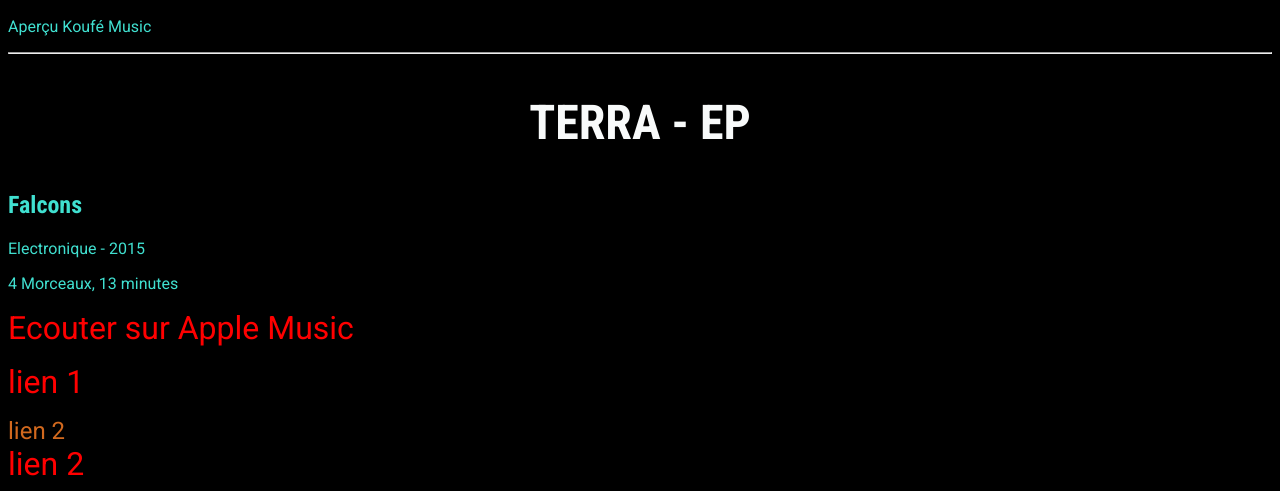
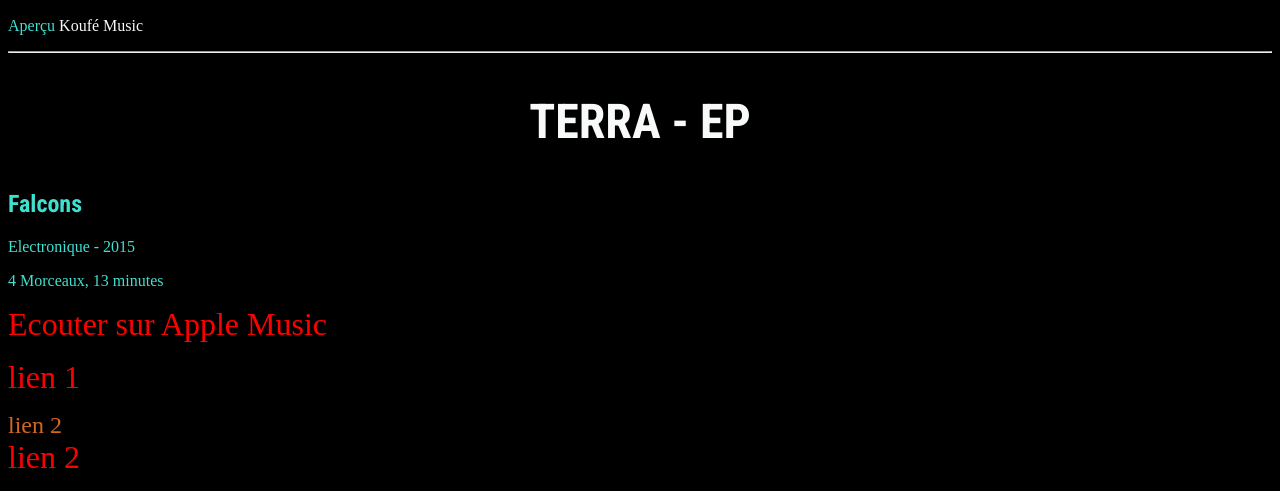
Before and after one commit to dimitri-christine/sass, a plain HTML site: page index.html in a window 1280 px wide. Shown: the part 311-802 px from the top of the page. Drawn offline with Linux system fonts and the light colour scheme.

Commit message:
Update style.css

```diff
--- a/css/style.css
+++ b/css/style.css
@@ -1,2 +1,2 @@
-@import url("https://fonts.googleapis.com/css?family=Roboto+Condensed:300,300i,400,400i,700,700i|Roboto+Mono:100,100i,300,300i,400,400i,500,500i,700,700i|Roboto+Slab:100,200,300,400,500,600,700,800,900|Roboto:100,100i,300,300i,400,400i,500,500i,700,700i,900,900i&display=swap");body{background-color:#000;font-family:"Roboto"}body a{color:red;font-size:2em;transition:all 1s ease;text-decoration:none}body a:hover{color:purple}body #masection a{color:chocolate;font-size:1.5em}body #masection a:hover{color:goldenrod}body h1,body h2,body h3,body h4{font-family:"Roboto Condensed"}body h1{display:flex;justify-content:center;font-size:3rem;color:#f8fafa;transition:all 1s ease}body h1:hover{color:#04434f}@media (min-width: 768px) and (max-width: 1023px){body{color:burlywood}}@media (min-width: 1024px){body{color:turquoise}}
+@import url("https://fonts.googleapis.com/css?family=Roboto+Condensed:300,300i,400,400i,700,700i|Roboto+Mono:100,100i,300,300i,400,400i,500,500i,700,700i|Roboto+Slab:100,200,300,400,500,600,700,800,900|Roboto:100,100i,300,300i,400,400i,500,500i,700,700i,900,900i&display=swap");body{background-color:#000}body a{color:red;font-size:2em;transition:all 1s ease;text-decoration:none}body a:hover{color:purple}body #masection a{color:chocolate;font-size:1.5em}body #masection a:hover{color:goldenrod}body h1,body h2,body h3,body h4{font-family:"Roboto Condensed"}body span{color:#f8fafa}body h1{display:flex;justify-content:center;font-size:3rem;color:#f8fafa;transition:all 1s ease}body h1:hover{color:#04434f}@media (min-width: 768px) and (max-width: 1023px){body{color:burlywood}}@media (min-width: 1024px){body{color:turquoise}}
 /*# sourceMappingURL=style.css.map */
```
